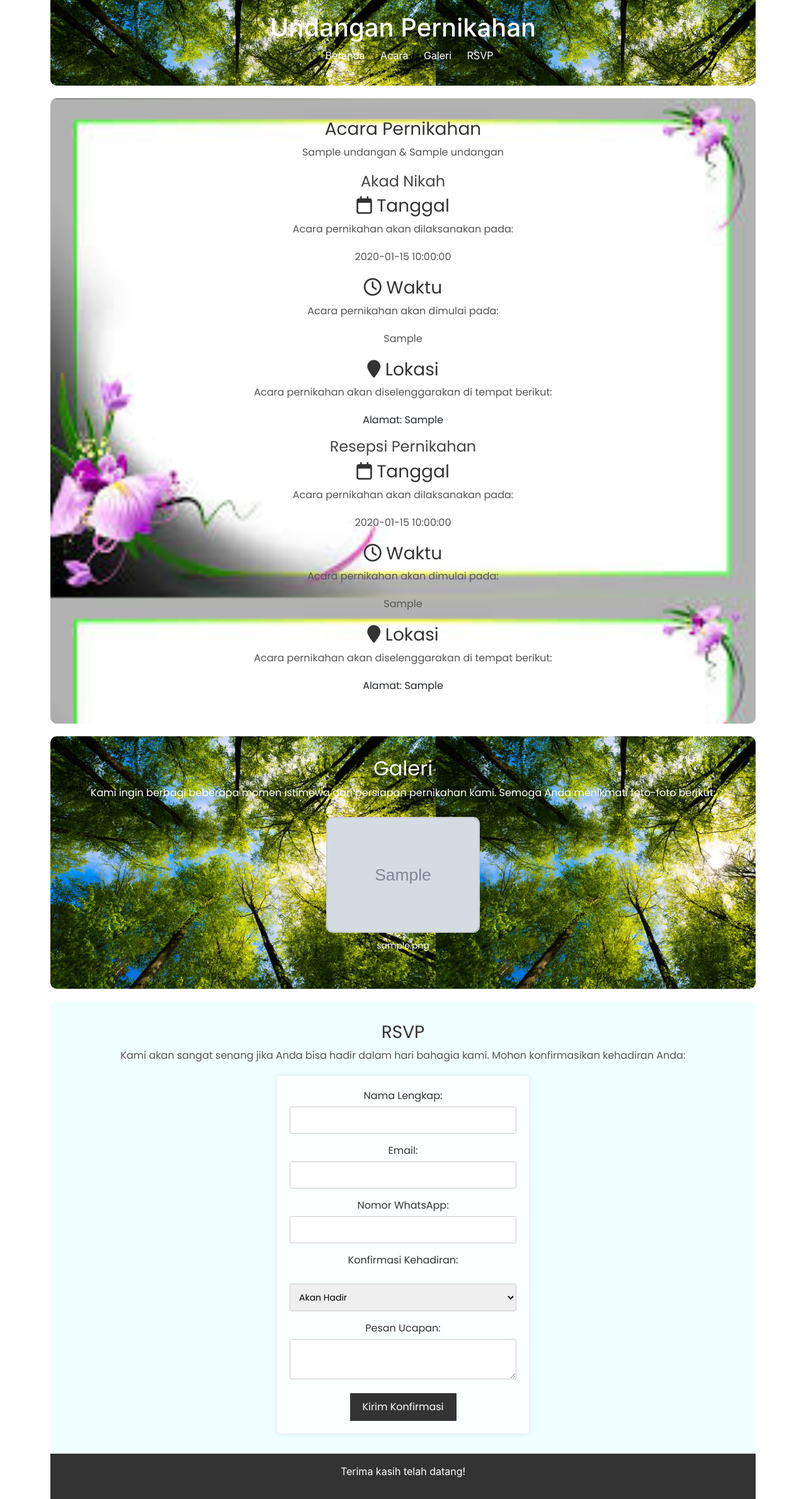
After one commit to ugunNet21/wedding-web, a PHP site: page / in a window 1280 px wide. The commit adds this page. Shown: the whole page at 63% size. Run offline with PHP 8.4, Linux system fonts and the light colour scheme; tables that the repository leaves empty or names only in its code hold one stand-in row (values such as "Sample post"); grey boxes marked "Sample" are stand-in pictures.

Commit message:
first commit

```diff
--- a/css/style.css
+++ b/css/style.css
@@ -12,7 +12,7 @@ body {
 header {
   background-color: #333;
   color: #fff;
-  background-image: url("/assets/images/fores.jpg/");
+  background-image: url("/assets/images/fores.jpg");
   text-align: center;
   padding: 20px;
   margin-inline: 80px;
@@ -104,7 +104,7 @@ footer {
 /* Gaya untuk bagian Acara Pernikahan */
 #acara {
   background-color: #f9f9f9;
-  /* background-image: url("/assets/images/frame-wed.jpeg"); */
+  background-image: url("/assets/images/frame-wed.jpeg");
   background-size: 100%;
   padding: 2rem;
   text-align: center;
--- /dev/null
+++ b/index.php
@@ -0,0 +1,266 @@
+<?php
+require_once('koneksi.php');
+
+?>
+
+<!DOCTYPE html>
+<html lang="en">
+
+<head>
+  <meta charset="UTF-8" />
+  <meta name="viewport" content="width=device-width, initial-scale=1.0" />
+  <title>Undangan Pernikahan</title>
+  <link rel="stylesheet" href="./css/style.css">
+  <link rel="stylesheet" href="https://fonts.googleapis.com/css?family=Poppins:400,700&display=swap" />
+  <link rel="stylesheet" href="https://cdnjs.cloudflare.com/ajax/libs/font-awesome/6.0.0-beta3/css/all.min.css" />
+  <link rel="stylesheet" href="https://cdn.jsdelivr.net/npm/bootstrap@4.3.1/dist/css/bootstrap.min.css" integrity="sha384-ggOyR0iXCbMQv3Xipma34MD+dH/1fQ784/j6cY/iJTQUOhcWr7x9JvoRxT2MZw1T" crossorigin="anonymous">
+</head>
+
+<body>
+  <header>
+    <h1>Undangan Pernikahan</h1>
+    <nav>
+      <ul>
+        <li><a href="#beranda">Beranda</a></li>
+        <li><a href="#acara">Acara</a></li>
+        <li><a href="#galeri">Galeri</a></li>
+        <li><a href="#rsvp">RSVP</a></li>
+      </ul>
+    </nav>
+  </header>
+
+  <section id="acara">
+    <?php
+    $query = "SELECT * FROM undangan";
+    $result = $conn->query($query);
+
+    if ($result->num_rows > 0) {
+      while ($row = $result->fetch_assoc()) {
+        echo "<h2>Acara Pernikahan</h2>";
+        echo "<p>" . $row["nama_pengantin_pria"] . " & " . $row["nama_pengantin_wanita"] . "</p>";
+
+        echo "<h3>Akad Nikah</h3>";
+
+        echo '<div class="container">';
+        echo '<h2><i class="far fa-calendar"></i> Tanggal</h2>';
+        echo '<p>Acara pernikahan akan dilaksanakan pada:</p>';
+        echo '<p>' . $row["tanggal_pernikahan"] . '</p>';
+        echo '</div>';
+
+        echo '<div class="container">';
+        echo '<h2><i class="far fa-clock"></i> Waktu</h2>';
+        echo '<p>Acara pernikahan akan dimulai pada:</p>';
+        echo '<p>' . $row["waktu_pernikahan"] . '</p>';
+        echo '</div>';
+
+        echo '<div class="container">';
+        echo '<h2><i class="fas fa-map-marker"></i> Lokasi</h2>';
+        echo '<p>Acara pernikahan akan diselenggarakan di tempat berikut:</p>';
+        echo '<address>Alamat: ' . $row["lokasi_pernikahan"] . '</address>';
+        echo '</div>';
+      }
+    } else {
+      echo "Tidak ada data undangan yang ditemukan.";
+    }
+
+    // Kueri SQL untuk mengambil data resepsi
+    $query = "SELECT * FROM resepsi";
+    $result = $conn->query($query);
+
+    if ($result->num_rows > 0) {
+      // Loop melalui hasil query dan tampilkan data resepsi
+      while ($row = $result->fetch_assoc()) {
+        echo "<h3>Resepsi Pernikahan</h3>";
+        echo "<div class='container'>";
+        echo "<h2><i class='far fa-calendar'></i> Tanggal</h2>";
+        echo "<p>Acara pernikahan akan dilaksanakan pada:</p>";
+        echo "<p>" . $row["tanggal"] . "</p>";
+        echo "</div>";
+
+        echo "<div class='container'>";
+        echo "<h2><i class='far fa-clock'></i> Waktu</h2>";
+        echo "<p>Acara pernikahan akan dimulai pada:</p>";
+        echo "<p>" . $row["waktu"] . "</p>";
+        echo "</div>";
+
+        echo "<div class='container'>";
+        echo "<h2><i class='fas fa-map-marker'></i> Lokasi</h2>";
+        echo "<p>Acara pernikahan akan diselenggarakan di tempat berikut:</p>";
+        echo "<address>Alamat: " . $row["lokasi"] . "</address>";
+        echo "</div>";
+      }
+    } else {
+      echo "Tidak ada data resepsi yang ditemukan.";
+    }
+
+    ?>
+  </section>
+
+  <section id="galeri">
+    <h2>Galeri</h2>
+    <p>
+      Kami ingin berbagi beberapa momen istimewa dari persiapan pernikahan
+      kami. Semoga Anda menikmati foto-foto berikut:
+    </p>
+
+    <?php
+    // Query untuk mengambil data galeri dari tabel
+    $query = "SELECT * FROM galeri";
+    $result = $conn->query($query);
+
+    // Loop melalui hasil query dan tampilkan foto-foto
+    while ($row = $result->fetch_assoc()) {
+    ?>
+      <div class="foto">
+        <img src="<?php echo $row['gambar_galeri']; ?>" alt="<?php echo $row['judul_foto']; ?>" />
+        <p><?php echo $row['deskripsi_foto']; ?></p>
+      </div>
+    <?php
+    }
+    ?>
+
+    <?php
+    // Tutup koneksi
+    $conn->close();
+    ?>
+
+    <!-- Tambahkan lebih banyak foto dan deskripsi sesuai kebutuhan -->
+  </section>
+
+  <section id="rsvp">
+    <h2>RSVP</h2>
+    <p>
+      Kami akan sangat senang jika Anda bisa hadir dalam hari bahagia kami.
+      Mohon konfirmasikan kehadiran Anda:
+    </p>
+
+    <form id="rsvpForm">
+      <label for="nama">Nama Lengkap:</label>
+      <input type="text" id="nama" name="nama" required />
+
+      <label for="email">Email:</label>
+      <input type="email" id="email" name="email" required />
+
+      <label for="nomor-wa">Nomor WhatsApp:</label>
+      <input type="text" id="nomor-wa" name="nomor-wa" required>
+
+      <label for="konfirmasi">Konfirmasi Kehadiran:</label>
+      <select id="konfirmasi" name="konfirmasi" onchange="tampilkanNomorRekening()">
+        <option value="Akan Hadir">Akan Hadir</option>
+        <option value="Akan Hadir Ngasih Hadiah">
+          Akan Hadir (Ngasih Hadiah)
+        </option>
+        <option value="Maff Tidak Bisa Hadir">
+          Maaf Tidak Bisa Hadir (Ngasih hadiah)
+        </option>
+        <option value="Masih Ragu">Masih Ragu</option>
+      </select>
+
+      <div id="hadiah-option" style="display: none">
+        <label>Pilihan Hadiah:</label>
+        <input type="radio" id="kirim-rekening" name="hadiah" value="Kirim Rekening" />
+        <label for="kirim-rekening">Kirim Rekening</label>
+
+        <input type="radio" id="kirim-kado" name="hadiah" value="Kirim Kado Bentuk Barang" />
+        <label for="kirim-kado">Kirim Kado Bentuk Barang</label>
+      </div>
+
+      <div id="nomor-rekening" style="display: none">
+        <label for="nomor-rek">Nomor Rekening:</label>
+        <input type="text" id="nomor-rek" name="nomor-rek" />
+      </div>
+
+      <div id="pesan">
+        <label for="pesan-ucapan">Pesan Ucapan:</label>
+        <textarea id="pesan-ucapan" name="pesan-ucapan"></textarea>
+      </div>
+
+      <button type="submit" onclick="submitRSVP()">Kirim Konfirmasi</button>
+    </form>
+  </section>
+
+  <footer>
+    <p>Terima kasih telah datang!</p>
+  </footer>
+
+  <script src="/js/script.js"></script>
+</body>
+
+</html>
+
+<script>
+  function tampilkanNomorRekening() {
+    var konfirmasi = document.getElementById("konfirmasi").value;
+    var hadiahOption = document.getElementById("hadiah-option");
+    var nomorRekening = document.getElementById("nomor-rekening");
+
+    if (
+      konfirmasi === "Akan Hadir Ngasih Hadiah" ||
+      konfirmasi === "Maff Tidak Bisa Hadir"
+    ) {
+      hadiahOption.style.display = "block";
+
+      // Periksa apakah pilihan hadiah adalah "Kirim Kado Bentuk Barang"
+      var hadiah = document.querySelector('input[name="hadiah"]:checked');
+      if (hadiah && hadiah.value === "Kirim Kado Bentuk Barang") {
+        nomorRekening.style.display = "none";
+      } else {
+        nomorRekening.style.display = "block";
+      }
+    } else {
+      hadiahOption.style.display = "none";
+      nomorRekening.style.display = "none";
+    }
+  }
+
+  function submitRSVP() {
+    // Ambil data dari formulir dan lakukan apa yang diperlukan.
+    // Contoh: Validasi, kirim data ke server, dll.
+  }
+</script>
+
+<script src="https://code.jquery.com/jquery-3.3.1.slim.min.js" integrity="sha384-q8i/X+965DzO0rT7abK41JStQIAqVgRVzpbzo5smXKp4YfRvH+8abtTE1Pi6jizo" crossorigin="anonymous"></script>
+<script src="https://cdn.jsdelivr.net/npm/popper.js@1.14.7/dist/umd/popper.min.js" integrity="sha384-UO2eT0CpHqdSJQ6hJty5KVphtPhzWj9WO1clHTMGa3JDZwrnQq4sF86dIHNDz0W1" crossorigin="anonymous"></script>
+<script src="https://cdn.jsdelivr.net/npm/bootstrap@4.3.1/dist/js/bootstrap.min.js" integrity="sha384-JjSmVgyd0p3pXB1rRibZUAYoIIy6OrQ6VrjIEaFf/nJGzIxFDsf4x0xIM+B07jRM" crossorigin="anonymous"></script>
+
+
+
+<!-- <script>
+    function submitRSVP() {
+        var nama = document.getElementById("nama").value;
+        var email = document.getElementById("email").value;
+        var nomorWA = document.getElementById("nomor-wa").value;
+        var konfirmasi = document.getElementById("konfirmasi").value;
+        var hadiahOption = document.querySelector('input[name="hadiah"]:checked').value;
+        var nomorRekening = document.getElementById("nomor-rek").value;
+        var pesanUcapan = document.getElementById("pesan-ucapan").value;
+
+        // Lakukan apa pun yang diperlukan dengan data yang diambil dari formulir.
+        // Misalnya, Anda dapat mengirim data ini ke server atau melakukan validasi.
+
+        // Contoh: Tampilkan data di konsol.
+        console.log("Nama: " + nama);
+        console.log("Email: " + email);
+        console.log("Nomor WhatsApp: " + nomorWA);
+        console.log("Konfirmasi Kehadiran: " + konfirmasi);
+        console.log("Pilihan Hadiah: " + hadiahOption);
+        console.log("Nomor Rekening: " + nomorRekening);
+        console.log("Pesan Ucapan: " + pesanUcapan);
+    }
+
+    // Sembunyikan atau tampilkan bagian pilihan hadiah dan nomor rekening berdasarkan pilihan pengguna.
+    var hadiahOption = document.getElementById("hadiah-option");
+    var nomorRekening = document.getElementById("nomor-rekening");
+
+    hadiahOption.style.display = "none"; // Sembunyikan awalnya
+
+    document.querySelector('input[name="hadiah"]').forEach(function (radio) {
+        radio.addEventListener("change", function () {
+            if (this.value === "Kirim Rekening") {
+                nomorRekening.style.display = "block";
+            } else {
+                nomorRekening.style.display = "none";
+            }
+        });
+    });
+</script> -->
```
Also changed, not shown: pages/home.html (deleted, +0 -269 lines), pages/galeri.php (added), pages/rsvp.php (added).
